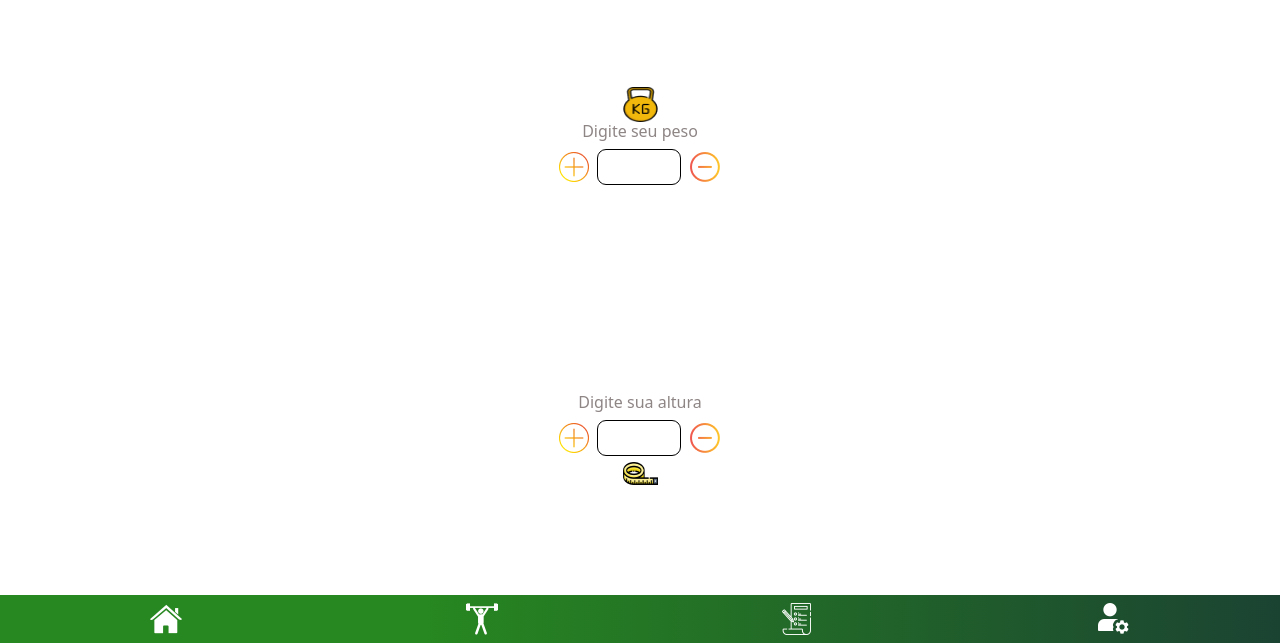
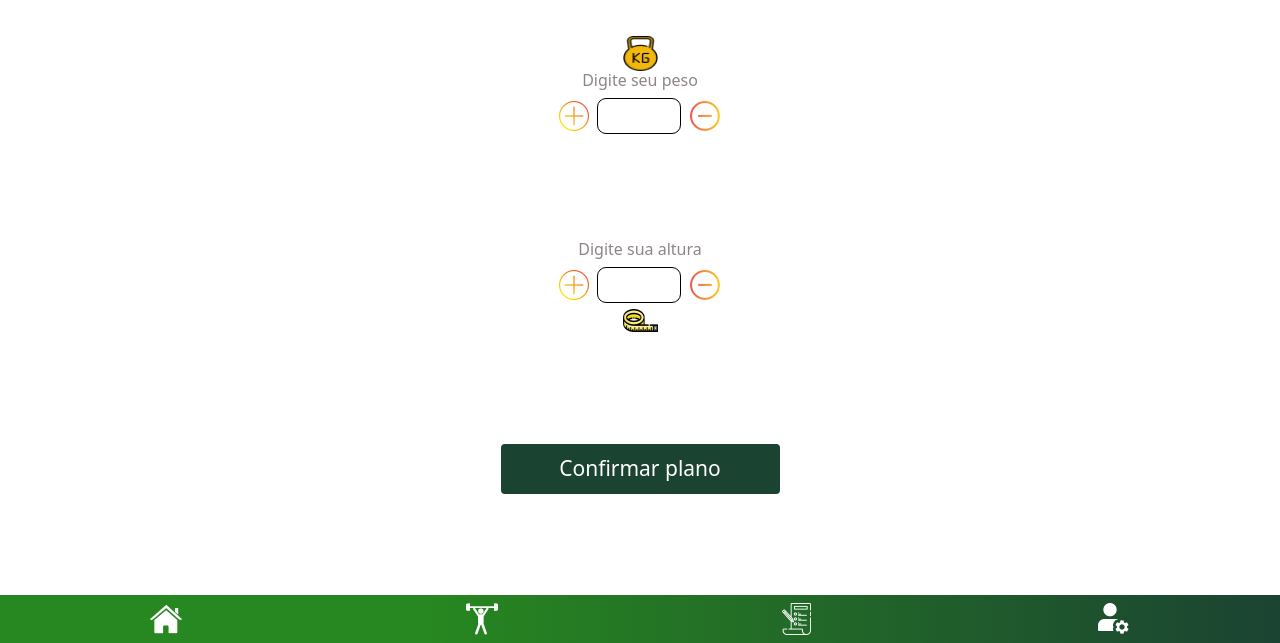
Before and after one commit to TomasAlric/HealthTrack, a plain HTML site: page register.html in a window 1280 px wide. Shown: the part 157-800 px from the top of the page. Drawn offline with nearby package versions, Linux system fonts and the light colour scheme.

Commit message:
colocando botões

```diff
--- a/css.css
+++ b/css.css
@@ -29,7 +29,7 @@ header {
 }
 
 main {
-  height: 85vh;
+  min-height: 5vh;
 }
 
 footer {
--- a/register.html
+++ b/register.html
@@ -48,7 +48,9 @@
                 <img class="icon" src="./imgs/medir.png">
 
             </div>
-
+            <div class="d-flex mb-5 align-items-center justify-content-center">
+                <button class="btn btn-green" onclick="salvar()">Confirmar plano</button>
+            </div>
         </div>
 
 
@@ -90,6 +92,10 @@
         peso.value--;
 
     }
+
+    const salvar = () => {
+        alert(`Configurações salva com sucesso seu peso = ${peso.value} e altura = ${altura.value}`)
+    }
 </script>
 
 </html>
```
Also changed, not shown: plans.html (+9 -0 lines), 1 other file.
